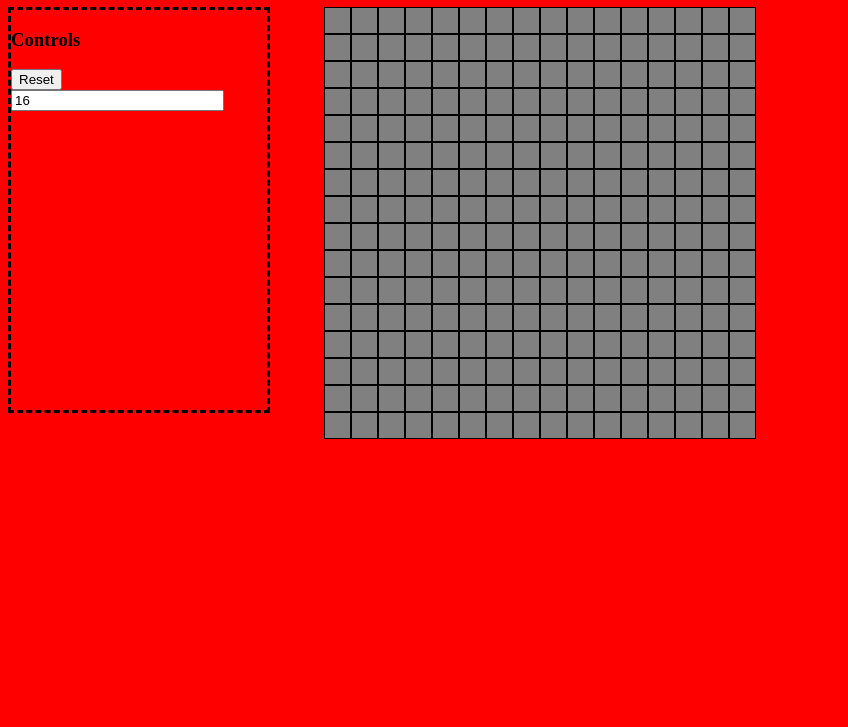
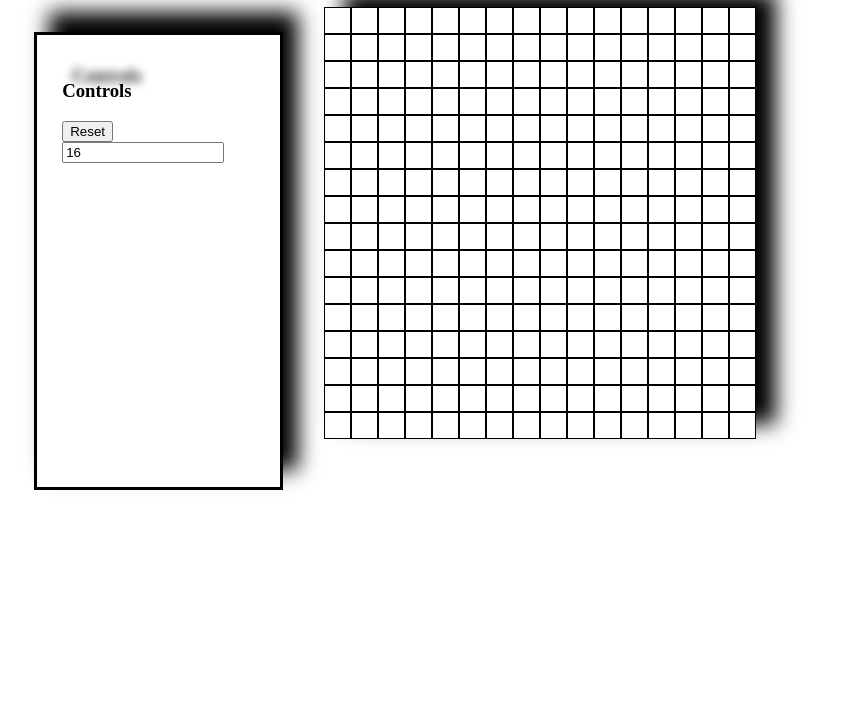
Before and after one commit to samer2point0/frontEnd, a plain HTML site: page etchSketch/index.html in a window 1280 px wide. Shown: the part 73-800 px from the top of the page, without its empty margins (0-848 px from the left). Drawn offline with Linux system fonts and the light colour scheme.

```diff
--- a/etchSketch/index.html
+++ b/etchSketch/index.html
@@ -1,5 +1,5 @@
 <!DOCTYPE html>
-<html id="body">
+<html>
   <head>
     <meta charset="utf-8">
     <title>EtchSketh</title>
--- a/etchSketch/mycss.css
+++ b/etchSketch/mycss.css
@@ -1,17 +1,23 @@
-html{
-  background-color: red;
+body{
+  text-shadow: 10px -15px 10px;
 }
 #sketchPad {
   display: inline-grid;
   margin-left: 25%;
+  margin-bottom: 10%;
+  box-shadow: 20px -15px 20px 0px;
 }
 #controls{
-  border-style:dashed;
-  width: 20%;
+  border-style:solid;
+  width: 15%;
   position: fixed;
   height:50%;
+  padding: 2%;
+  margin:2%;
+  background-color:inherit;
+  box-shadow: 15px -20px 20px 0px black;
 }
 .lilbox{
   border: 1px solid black;
-  background-color: grey;
+  background-color: white;
 }
--- a/etchSketch/myjs.js
+++ b/etchSketch/myjs.js
@@ -1,7 +1,7 @@
 const pad = document.querySelector('#sketchPad');
 const Reset = document.querySelector('#reset');
 const gridSize = document.querySelector('#gridSize');
-const body=document.querySelector('#body')
+const body=document.querySelector('body')
 createGrid();
 Reset.addEventListener('click', createGrid);
 function createGrid() {
@@ -16,7 +16,7 @@
     box.setAttribute('class', 'lilbox');
     box.style.padding=(200/size).toString()+'px';
     //box.textContent = 'p';
-    box.addEventListener('mouseenter', (e) => {color='#'+(Math.random()*0xFFFFFF<<0).toString(16); e.target.style.backgroundColor = color; body.style.backgroundColor=color});
+    box.addEventListener('mouseenter', (e) => {color='#'+(Math.random()*0xFFFFFF<<0).toString(16); e.target.style.backgroundColor = color; body.style.backgroundImage="linear-gradient(to top right, white,"+color+")"});
     pad.appendChild(box);
   }
    pad.style.gridTemplateColumns= "auto ".repeat(size);
```
